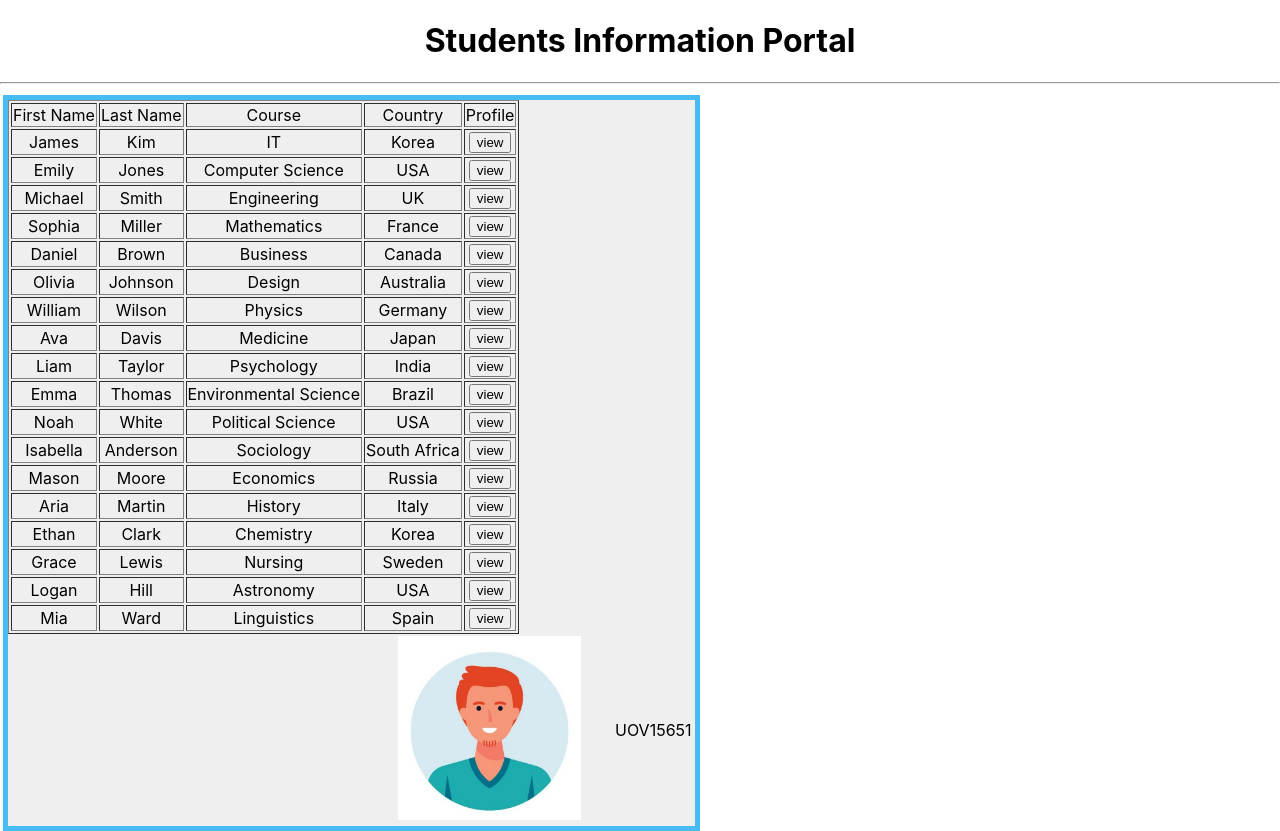
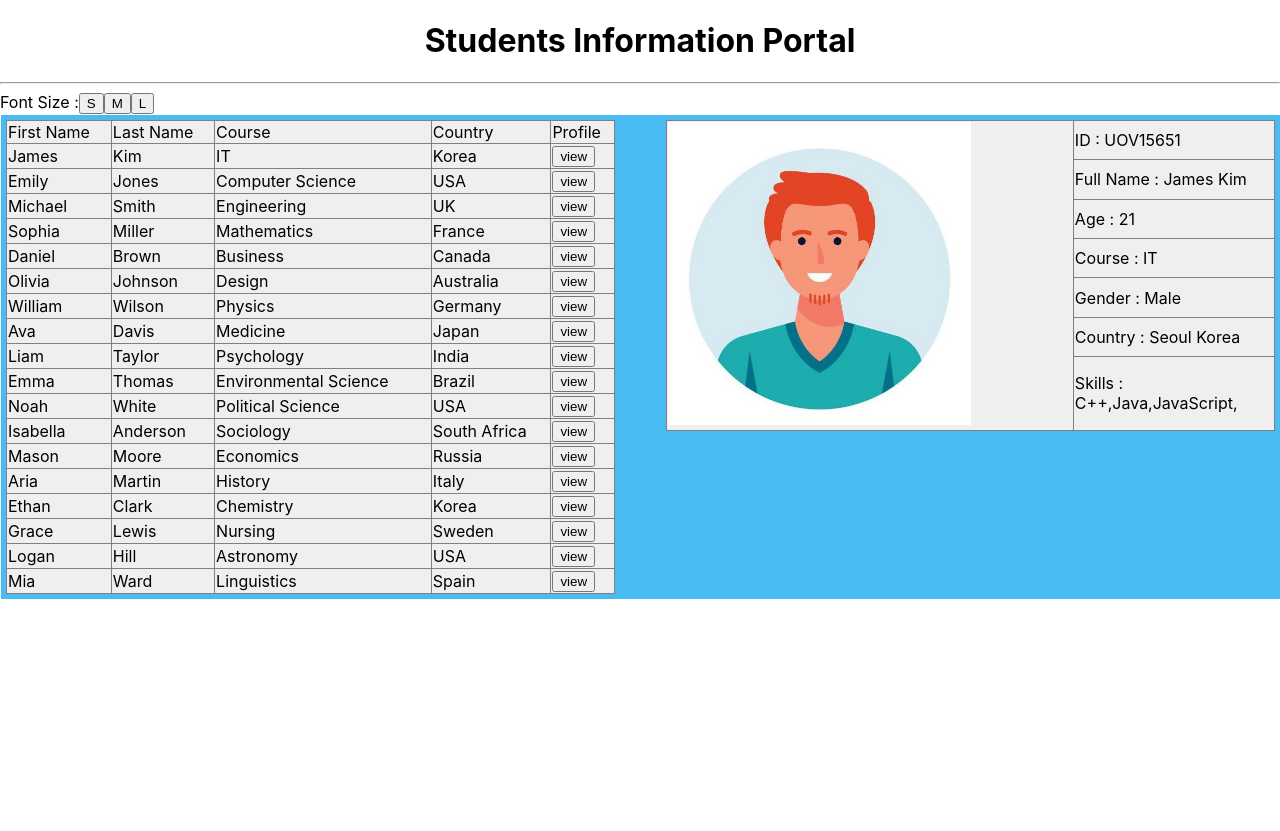
Before and after one commit to lasanga890/student-detail-protal-app, a React (Create React App) app: page / in a window 1280 px wide. After the commit the page ends 800 px from the top, so only its background shows below. Built offline with nearby package versions, Linux system fonts and the light colour scheme.

Commit message:
finish work

```diff
--- a/src/App.js
+++ b/src/App.js
@@ -1,19 +1,33 @@
 import "./App.css";
-
 import { students } from "../src/assets/data/studentdb.js";
 import StudentTable from "./components/StudentTable";
+import { useState } from "react";
 
 function App() {
+  const [fontSize, setFontSize] = useState(16);
+
+  const handleFontSize = (size) => {
+    if (size === "S") setFontSize(12);
+    else if (size === "M") setFontSize(16);
+    else if (size === "L") setFontSize(20);
+  };
+
   return (
     <>
-      <div className="App">
+      <div className="App" style={{fontSize :`${fontSize}px`}}>
         <h1>Students Information Portal</h1>
         <hr />
+        <div className="fontSize">
+          Font Size :
+          <button onClick={()=>handleFontSize("S")}>S</button>
+          <button onClick={()=>handleFontSize("M")}>M</button>
+          <button onClick={()=>handleFontSize("L")}>L</button>
+        </div>
         <table>
           <tbody>
             <tr>
               <td>
-                <StudentTable students={students} />
+                <StudentTable students={students} className={fontSize} />
               </td>
             </tr>
           </tbody>
--- a/src/assets/css/compo.css
+++ b/src/assets/css/compo.css
@@ -12,7 +12,7 @@
 {
     background-color: #efefef;
     color: #000;
-    width: 100%;
+    width: 48%;
     float: left;
 }
 .rightDiv
@@ -25,3 +25,12 @@
 .profile{
     width: 75%;
 }
+table{
+    border-collapse: collapse;
+    width:100%;
+    text-align: left;
+}
+.fontSize{
+    text-align: left;
+
+}
--- a/src/components/Profile.js
+++ b/src/components/Profile.js
@@ -1,17 +1,25 @@
 import "../assets/css/compo.css";
 
 export default function Profile(props) {
+  console.log(props.students)
   return (
     <>
-      <table>
-        <tr rowSpan={7}>
-          <img
+      <table border={1}>
+        <tr >
+          <td rowSpan={7}><img
             className="profile"
-            src={require("../assets/img/1.jpg" )}
+            src={require("../assets/img/"+props.students.profilePic )}
             alt="Profile"
-          />
-          <td>{props.students.studentId}</td>
+          /></td>
+           <td>ID : {props.students.studentId}</td>
         </tr>
+
+        <tr><td>Full Name : {props.students.firstName + " " + props.students.lastName}</td></tr>
+        <tr> <td>Age : {props.students.age}</td></tr>
+        <tr> <td>Course : {props.students.course}</td></tr>
+        <tr> <td>Gender : {props.students.gender}</td></tr>
+        <tr> <td>Country : {props.students.address.city + " " + props.students.address.country}</td></tr>
+  <tr> <td>Skills : {props.students.skills.map(skill=>skill)+","}</td></tr>
       </table>
     </>
   );
--- a/src/components/StudentTable.js
+++ b/src/components/StudentTable.js
@@ -1,6 +1,5 @@
 import { useState } from "react";
 import "../assets/css/compo.css";
-import { students } from "../assets/data/studentdb";
 import Profile from "./Profile";
 
 export default function StudentTable(props) {
@@ -26,15 +25,16 @@ export default function StudentTable(props) {
                   <td>{student.lastName}</td>
                   <td>{student.course}</td>
                   <td>{student.address.country}</td>
-                <td><button onClick={(()=>setData(students))}>view</button></td>
+                <td><button onClick={(()=>setData(student))}>view</button></td>
                 </tr>
               ))}
             </tbody>
           </table>
-          <div className="rightDiv">
+
+        </div>
+        <div className="rightDiv">
             <Profile students={data} />
           </div>
-        </div>
       </div>
     </>
   );
```
